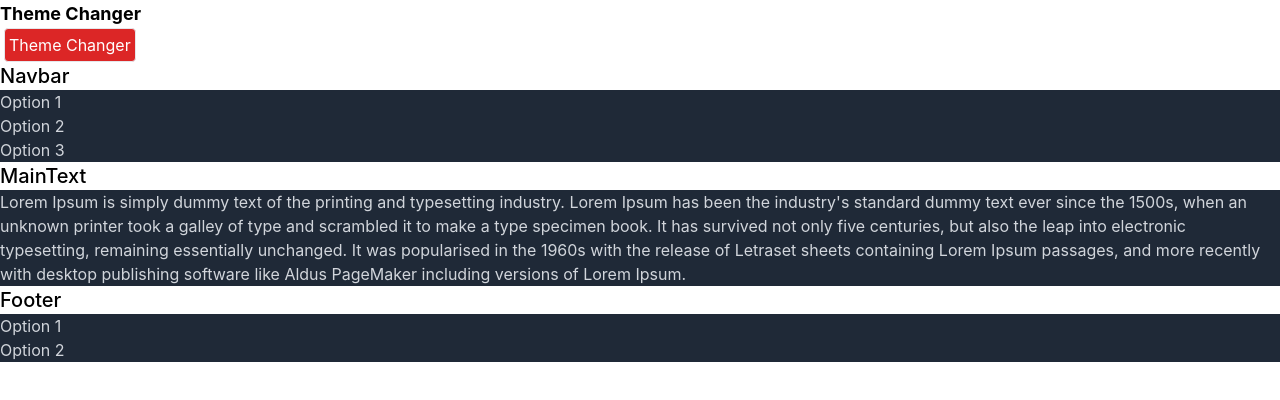
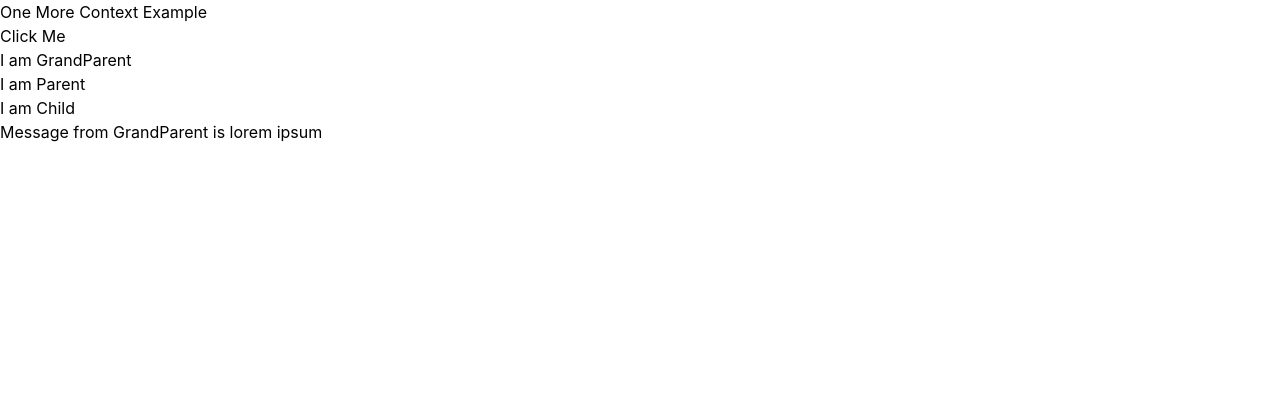
Before and after one commit to codea-holic/Reels, a React (Create React App) app: page / in a window 1280 px wide. Shown: the top 400 px of the page. Built offline with nearby package versions, Linux system fonts and the light colour scheme.

Commit message:
Example II of Normal Context

```diff
--- /dev/null
+++ b/src/contextPOCs/ContextExample2.jsx
@@ -0,0 +1,55 @@
+import React, { useContext, useState } from 'react'
+import { createContext } from 'react';
+
+let contextMessage = createContext("Default Message");
+export default function ContextExample2() {
+  const [message, setMessage] = useState('lorem ipsum');
+  console.log("Context Example");
+  const changeMessage = () => {
+    setMessage("New Message");
+  }
+  return (
+    <>
+      <div>One More Context Example</div>
+      <button onClick={changeMessage}>Click Me</button>
+      <contextMessage.Provider value={message}>
+        <GrandParent></GrandParent>
+      </contextMessage.Provider>
+
+    </>
+  )
+}
+
+function GrandParent() {
+
+  console.log("Grand Parent");
+  return (
+    <>
+      <div>I am GrandParent</div>
+      <Parent></Parent>
+    </>
+  )
+}
+
+function Parent() {
+
+  console.log("Parent");
+  return (
+    <>
+      <div>I am Parent</div>
+      <Child></Child>
+    </>
+  )
+}
+
+function Child() {
+
+  let message = useContext(contextMessage);
+  console.log("Child");
+  return (
+    <>
+      <div>I am Child</div>
+      <div> Message from GrandParent is {message}</div>
+    </>
+  )
+}
--- a/src/index.js
+++ b/src/index.js
@@ -1,13 +1,15 @@
 import React from 'react';
 import ReactDOM from 'react-dom/client';
 import './index.css';
-import App from './App';
-import Contexts from './contextPOCs/Contexts';
-import ThemeChanger from './contextPOCs/ThemeChanger';
+// import App from './App';
+// import Contexts from './contextPOCs/Contexts';
+// import ThemeChanger from './contextPOCs/ThemeChanger';
+import ContextExample2 from './contextPOCs/ContextExample2';
 
 const root = ReactDOM.createRoot(document.getElementById('root'));
 root.render(
     // <App />
     // <Contexts></Contexts>
-    <ThemeChanger></ThemeChanger>
+    // <ThemeChanger></ThemeChanger>
+    <ContextExample2></ContextExample2>
 );
```
